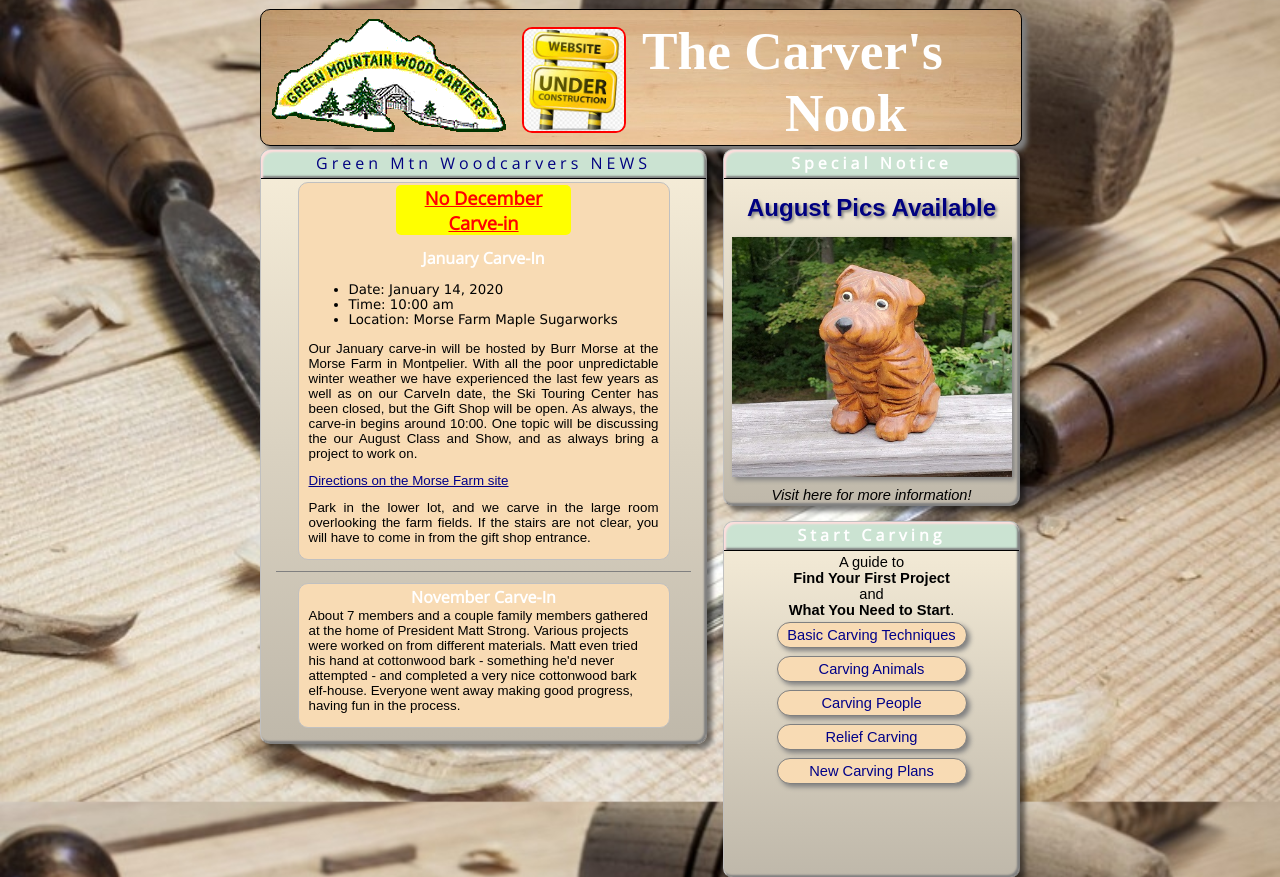
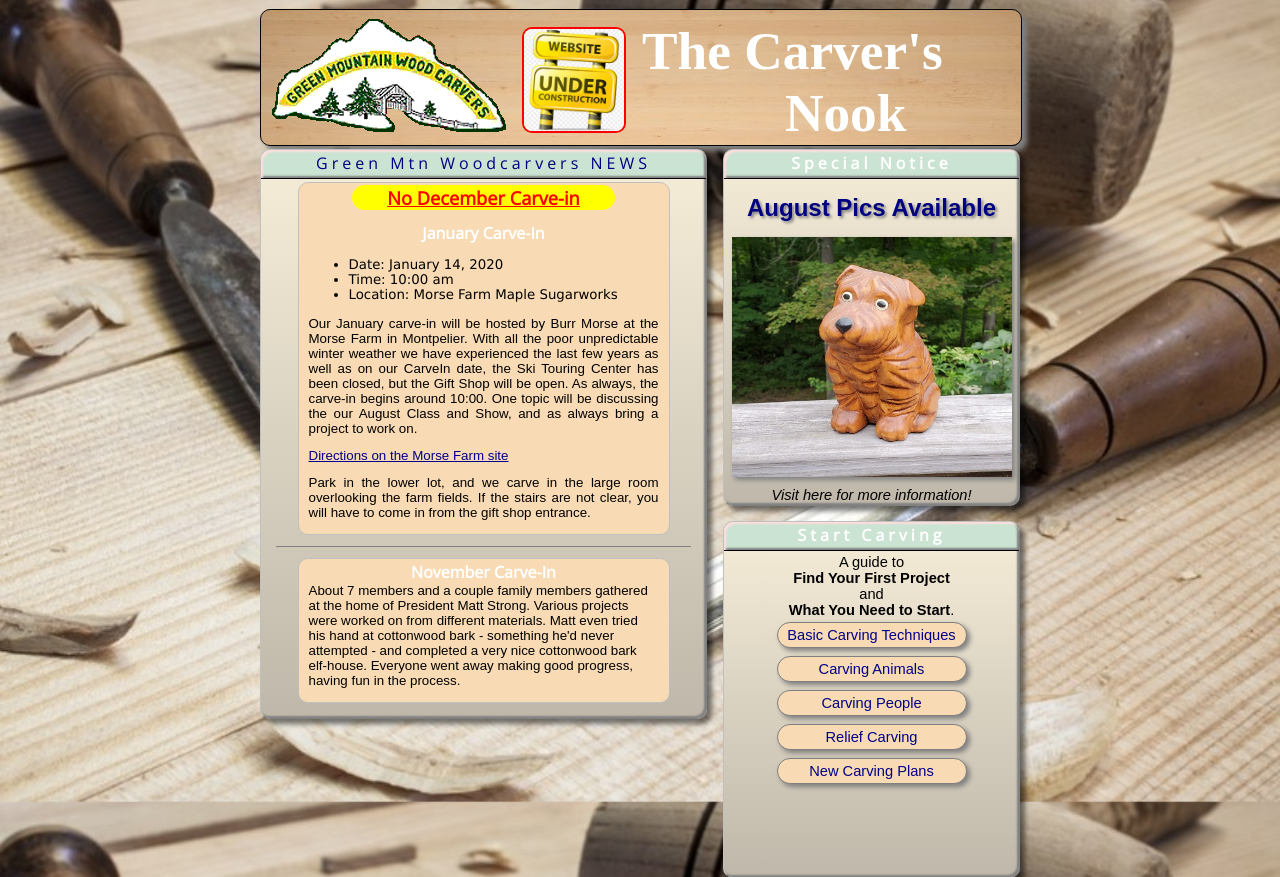
Before and after one commit to davetabor/davetabor.github.io, a PHP site: page /gmwc/index.html in a window 1280 px wide. Shown: the part 51-928 px from the top of the page. Run offline with PHP 8.4, Linux system fonts and the light colour scheme.

Commit message:
Update oldstyle.css

```diff
--- a/gmwc/common/oldstyle.css
+++ b/gmwc/common/oldstyle.css
@@ -49,9 +49,9 @@ img#GMWClm {
 .h5Alert {
     color: red;
     border: red;
-    border-radius: 5px;
+    border-radius: 15px;
     background-color: yellow;
-    width: 50%;
+    width: 75%;
     margin: auto;
     margin-bottom: 12px;
     text-decoration: underline;
```
